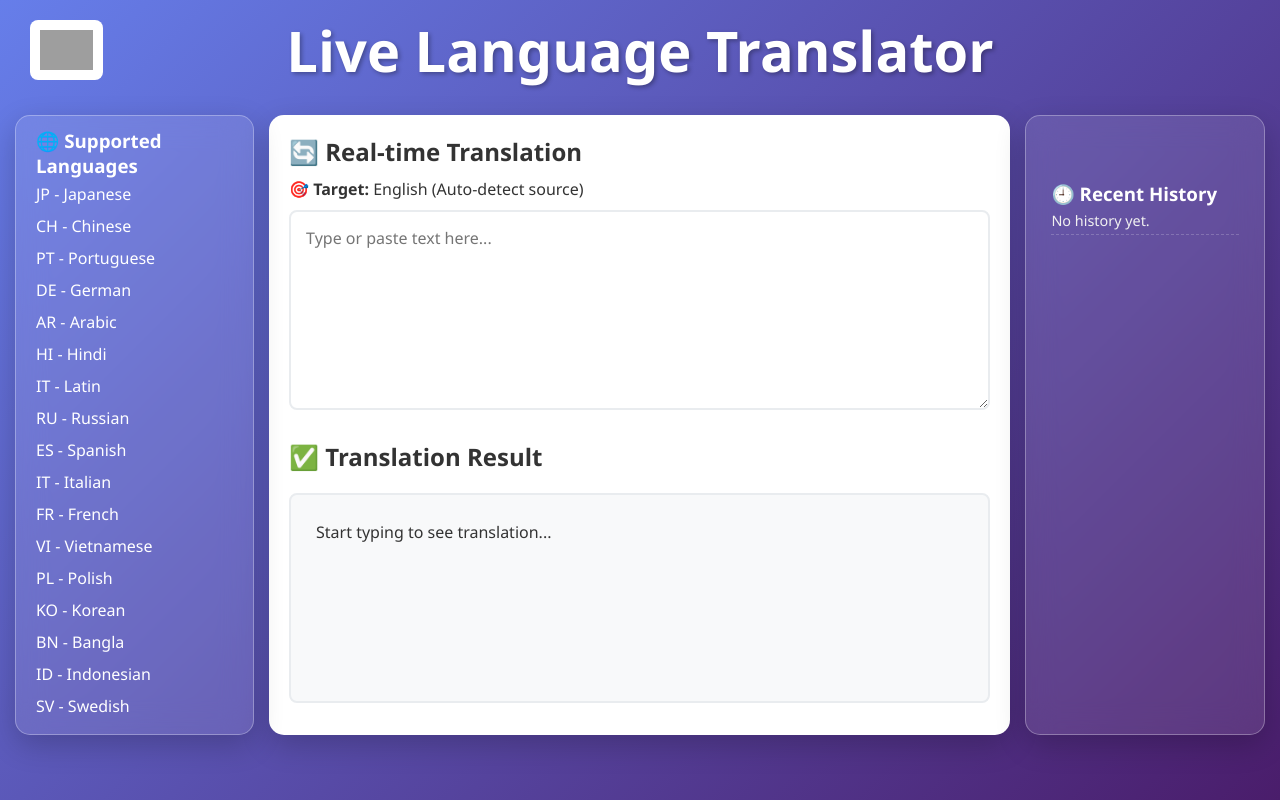
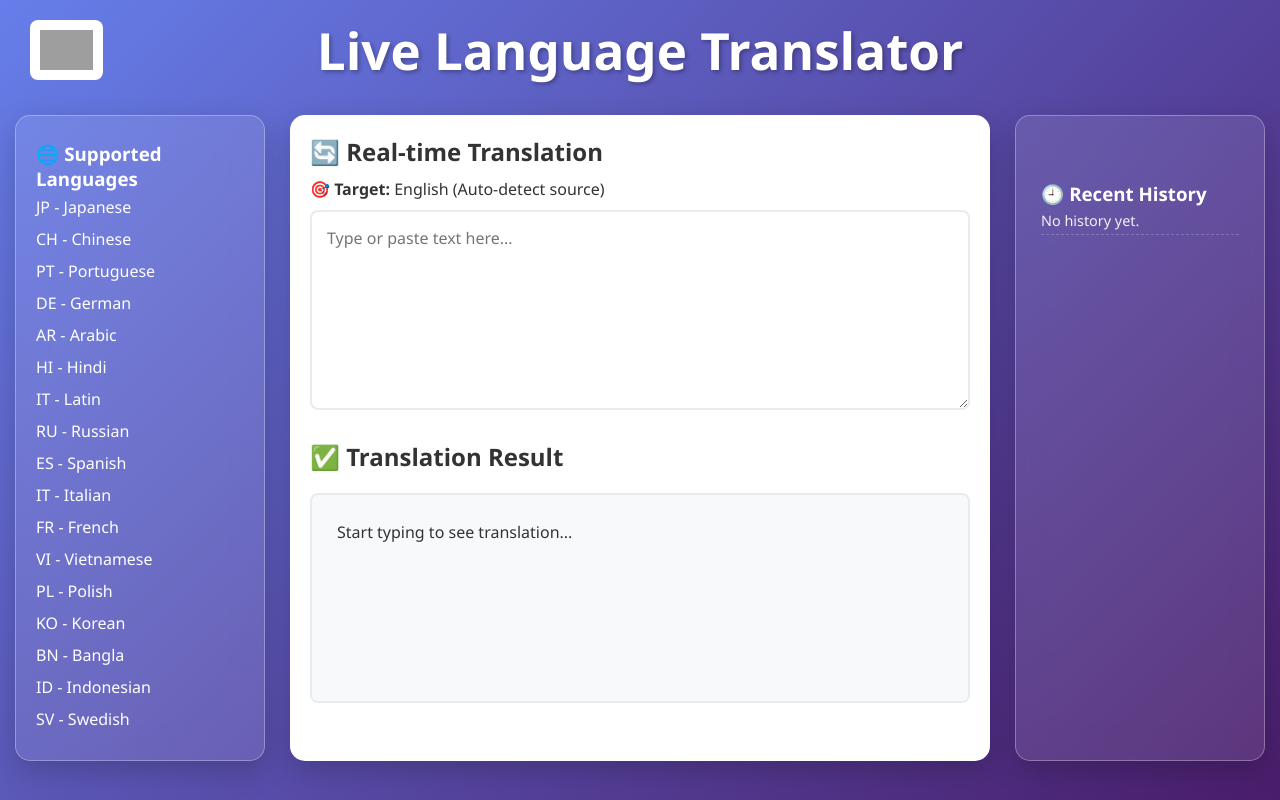
Before and after one commit to Gpt-with-ai/language-translator, a Flask app: page / in a window 1280 px wide. Run offline with Flask 3, Linux system fonts and the light colour scheme; grey boxes are pictures that could not be loaded.

Commit message:
Update indexh.html

```diff
--- a/templates/indexh.html
+++ b/templates/indexh.html
@@ -16,6 +16,7 @@
   font-family: 'Segoe UI', Tahoma, Geneva, Verdana, sans-serif;
   background: linear-gradient(135deg, #667eea 0%, #4a1d6b 100%);
   color: #333;
+  overflow-x: hidden;
 }
 
 /* Header */
@@ -25,6 +26,7 @@
   display: flex;
   align-items: center;
   justify-content: center;
+  padding: 10px;
 }
 
 .logo {
@@ -37,74 +39,67 @@
 }
 
 .header h1 {
-      font-size: 3.5em;
+  font-size: clamp(2em, 4vw, 3.5em); /* ✅ scales with zoom/screen */
   color: white;
+  text-align: center;
   text-shadow: 2px 2px 4px rgba(0, 0, 0, 0.3);
 }
 
 /* Page Layout */
 .main-layout {
   display: flex;
-      align-items: flex;
-      height: calc(100vh - 150px);
-       padding: 15px ;
+  flex-wrap: wrap;        /* ✅ allows wrapping on zoom */
+  justify-content: space-between;
+  gap: 15px;
+  height: auto;
+  padding: 15px;
 }
 
-    /* .sidebar {
-      width: 20%;
+/* Sidebar (Supported Languages) */
+.sidebar {
+  flex: 1 1 250px;        /* ✅ flexible, min width */
+  max-width: 20%;
+  min-width: 250px;
+  padding: 25px 20px;
   background: rgba(255, 255, 255, 0.1);
-    padding: 25px 20px;
-      border-radius: 15px;
-      color: white ;
-        box-shadow: 0 10px 30px rgba(0, 0, 0, 0.2);
-      backdrop-filter: blur(5px);
-
-      display: flex;
-      flex-direction: column;
-      justify-content: center;
-    } */
-
-    .sidebar {
-    width: 20%;
-    padding: 25px 20px;
-    background: rgba(255, 255, 255, 0.1);  /* translucent background */
   color: white;
   border-radius: 15px;
-    box-shadow: 0 10px 30px rgba(0, 0, 0, 0.2); /* soft shadow */
-    backdrop-filter: blur(15px);            /* increased blur for glass effect */
-    -webkit-backdrop-filter: blur(15px);    /* Safari support */
-    border: 1px solid rgba(255, 255, 255, 0.3); /* subtle border to enhance glass feel */
+  box-shadow: 0 10px 30px rgba(0, 0, 0, 0.2);
+  backdrop-filter: blur(15px);
+  -webkit-backdrop-filter: blur(15px);
+  border: 1px solid rgba(255, 255, 255, 0.3);
   display: flex;
   flex-direction: column;
   justify-content: center;
 }
 
+/* History */
 .history {
-      width: 20%;
+  flex: 1 1 250px;        /* ✅ flexible */
+  max-width: 20%;
+  min-width: 250px;
   background: rgba(255, 255, 255, 0.1);
   padding: 20px 25px;
   border-radius: 15px;
   color: white;
   box-shadow: 0 10px 30px rgba(0, 0, 0, 0.2);
-      backdrop-filter: blur(15px);            /* increased blur for glass effect */
-      -webkit-backdrop-filter: blur(15px);    /* Safari support */
-      border: 1px solid rgba(255, 255, 255, 0.3); /* subtle border to enhance glass feel */
+  backdrop-filter: blur(15px);
+  -webkit-backdrop-filter: blur(15px);
+  border: 1px solid rgba(255, 255, 255, 0.3);
   display: flex;
   flex-direction: column;
-      justify-content: top;
+  justify-content: flex-start;
   padding-top: 65px;
-
 }
 
-
+/* Main Content */
 .main-content {
-      width: 65%;
-      padding-left: 15px;
-      padding-right: 15px;
-      /* padding: 20px; */
+  flex: 2 1 500px;        /* ✅ more space */
+  max-width: 60%;
+  min-width: 350px;
+  padding: 0 10px;
   display: flex;
   justify-content: center;
-      /* align-items: center; */
 }
 
 .card {
@@ -113,8 +108,10 @@
   padding: 20px;
   box-shadow: 0 10px 30px rgba(0, 0, 0, 0.2);
   width: 100%;
+  min-height: 400px;
 }
 
+/* Textarea */
 textarea {
   width: 100%;
   padding: 15px;
@@ -132,6 +129,7 @@
   box-shadow: 0 0 0 3px rgba(102, 126, 234, 0.1);
 }
 
+/* Translation Output */
 #translatedOutput {
   white-space: pre-wrap;
   border: 2px solid #e9ecef;
@@ -144,6 +142,7 @@
   margin-top: 20px;
 }
 
+/* Processing Indicator */
 .processing-indicator {
   display: none;
   text-align: center;
@@ -152,6 +151,7 @@
   margin: 10px 0;
 }
 
+/* History List */
 ul {
   list-style: none;
   padding-left: 0;
@@ -172,14 +172,18 @@
   padding-bottom: 4px;
 }
 
-    @media (max-width: 1000px) {
+/* Responsive for smaller screens & zoom */
+@media (max-width: 1200px) {
   .main-layout {
     flex-direction: column;
-        height: auto;
+    align-items: stretch;
   }
   .sidebar, .main-content, .history {
-        width: 100%;
-        margin-bottom: 20px;
+    max-width: 100%;
+    min-width: 100%;
+  }
+  .history {
+    padding-top: 20px;
   }
 }
   </style>
```
Lines whose indentation alone changed are shown as unchanged.
